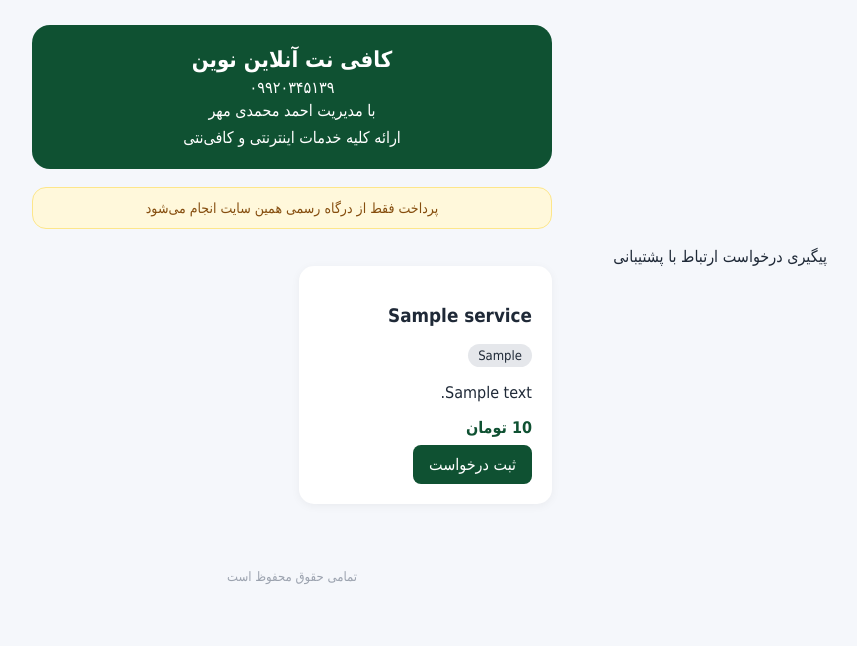
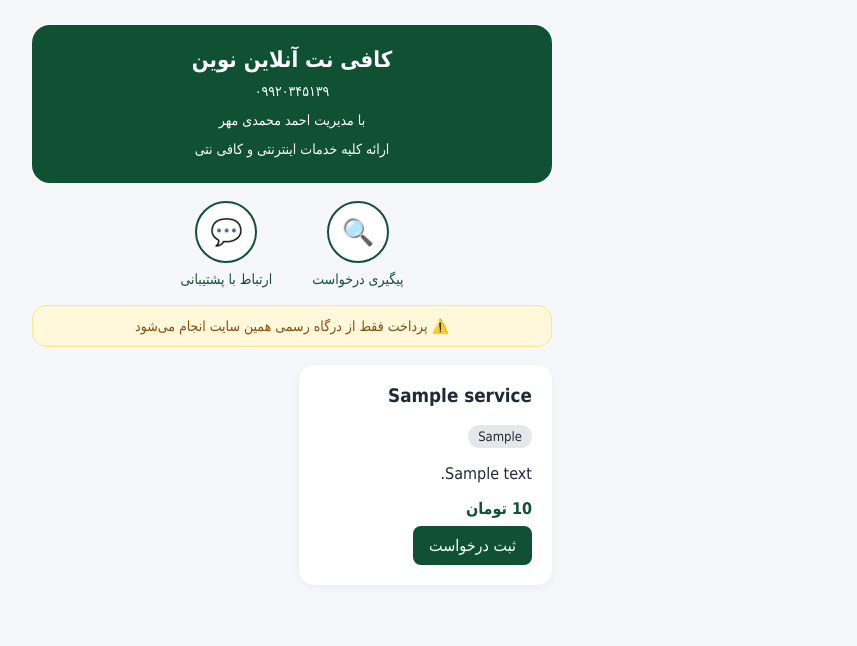
Before and after one commit to amhmdy307-stack/online-novin, a Flask app: page / in a window 1280 px wide. Shown: the top 646 px of the page, without its empty margins (348-1205 px from the left). Run offline with Flask 3, Linux system fonts and the light colour scheme; data comes from the database, SQL or seed files in the repository; tables that the repository leaves empty hold one stand-in row (values such as "Sample post").

Commit message:
Update index.html

```diff
--- a/templates/index.html
+++ b/templates/index.html
@@ -6,23 +6,29 @@
   {% if settings.get('logo') %}
   <img src="{{ url_for('uploaded_logo', filename=settings.get('logo')) }}" alt="لوگو">
   {% endif %}
-  <div style="font-size:22px;font-weight:bold;">{{ site_name|default("کافی نت آنلاین نوین") }}</div>
-  <div style="margin-top:6px;">{{ phone|default("۰۹۹۲۰۳۴۵۱۳۹") }}</div>
-  <div style="margin-top:4px;">با مدیریت {{ manager|default("احمد محمدی مهر") }}</div>
-  <div style="margin-top:8px;">ارائه کلیه خدمات اینترنتی و کافی‌نتی</div>
+  <div class="title">{{ site_name|default("کافی نت آنلاین نوین") }}</div>
+  <div class="line">{{ phone|default("۰۹۹۲۰۳۴۵۱۳۹") }}</div>
+  <div class="line">با مدیریت {{ manager|default("احمد محمدی مهر") }}</div>
+  <div class="line">ارائه کلیه خدمات اینترنتی و کافی نتی</div>
 </div>
 
-<div class="pay-warn">پرداخت فقط از درگاه رسمی همین سایت انجام می‌شود</div>
+<div class="icon-actions">
+  <a href="{{ url_for('tracking') }}">
+    <div class="icon-circle">🔍</div>
+    پیگیری درخواست
+  </a>
+  <a href="{{ url_for('support') }}">
+    <div class="icon-circle">💬</div>
+    ارتباط با پشتیبانی
+  </a>
+</div>
 
-<div class="top-actions">
-  <a href="{{ url_for('tracking') }}">پیگیری درخواست</a>
-  <a href="{{ url_for('support') }}">ارتباط با پشتیبانی</a>
-</div>
+<div class="pay-warn">⚠️ پرداخت فقط از درگاه رسمی همین سایت انجام می‌شود</div>
 
 <div class="services-grid">
   {% for s in services %}
   <div class="card">
-    <h3>{{ s.name }}</h3>
+    <h3 style="margin-top:0;">{{ s.name }}</h3>
     {% if s.category %}<div class="badge">{{ s.category }}</div>{% endif %}
     {% if s.description %}<p>{{ s.description }}</p>{% endif %}
     {% if s.price and s.price > 0 %}
```
